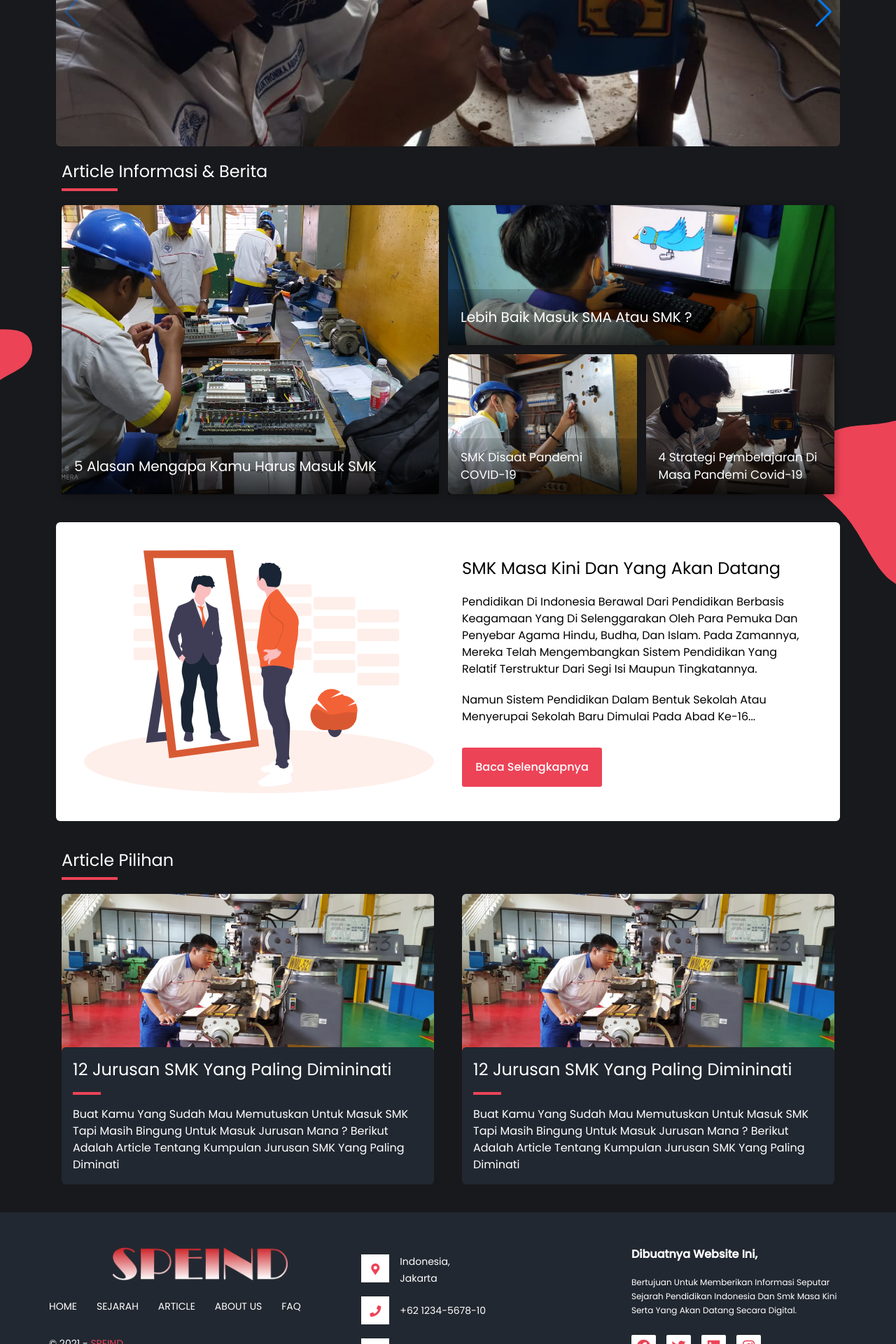
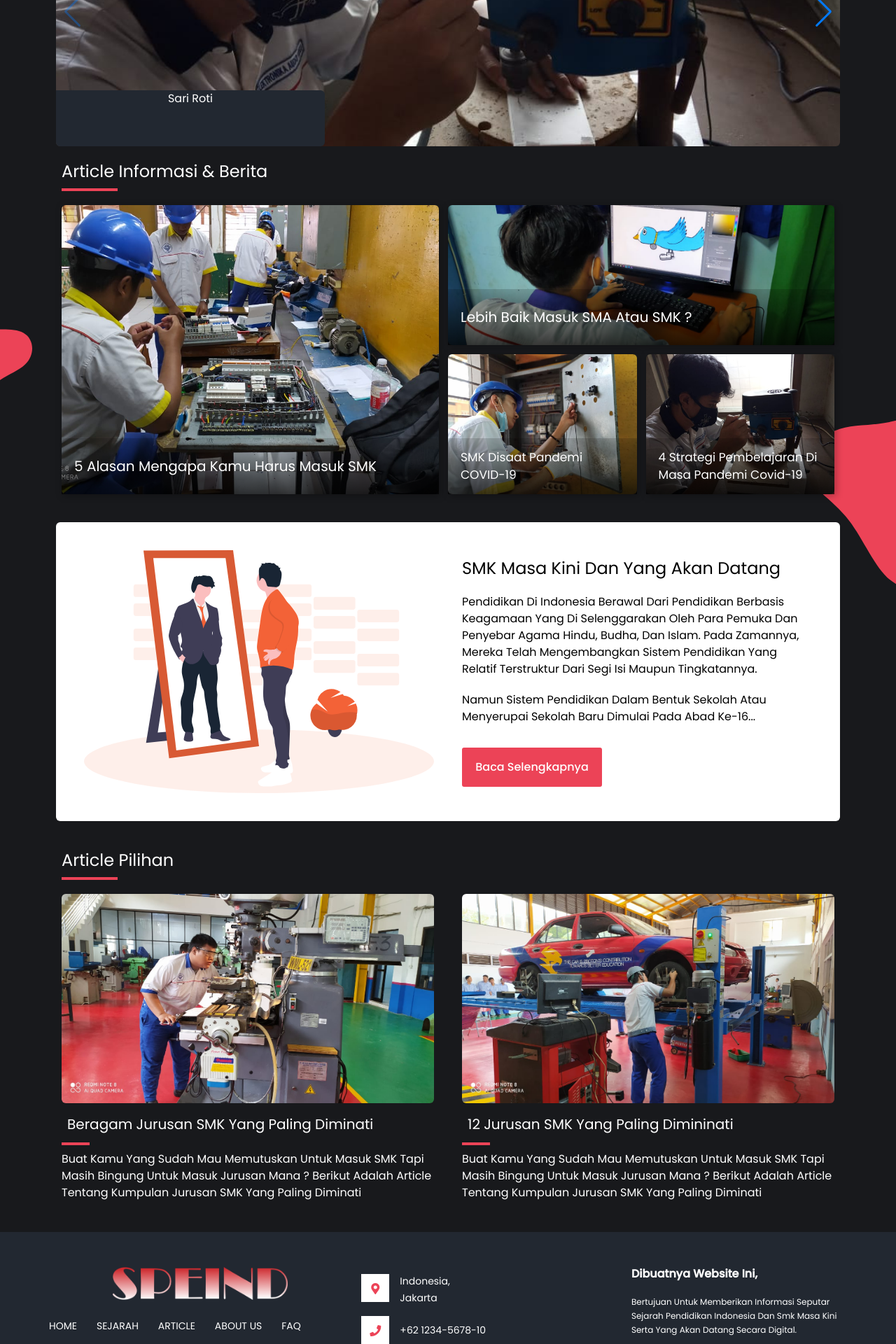
Before and after one commit to gkyla/speind, a Vue app: page /article in a window 1280 px wide. Shown: the part 411-2331 px from the top of the page at 70% size. Built offline with nearby package versions, Linux system fonts and the light colour scheme.

Commit message:
update article

```diff
--- a/public/data/articles.json
+++ b/public/data/articles.json
@@ -59,8 +59,8 @@
       {
          "id": "beragam-jurusan-smk-yang-paling-diminati",
          "name": "Beragam Jurusan SMK Yang Paling Diminati",
-         "htmlTemplate": "/data/template/beragam-jurusan-smk-yang-paling-diminati",
-         "picture": "/img/article/ei.jpg"
+         "htmlTemplate": "/data/template/beragam-jurusan-smk-yang-paling-diminati.html",
+         "picture": "/img/article/tp.jpeg"
       }
    ]
 }
--- a/public/data/template/beragam-jurusan-smk-yang-paling-diminati.html
+++ b/public/data/template/beragam-jurusan-smk-yang-paling-diminati.html
@@ -9,12 +9,12 @@
    bekerja di bidang tertentu.
 </p>
 <br />
-<h3 class="text-xl font-bold">
+<h3 class="font-bold">
    Tujuan Kompetensi Teknik dan Keahlian Usaha di Sepeda Motor
 </h3>
 
 <br />
-<ul>
+<ul style="list-style-type:circle">
    <li>Pahami dasar-dasar mesin</li>
    <li>Pahami proses otomotif dasar</li>
 
@@ -26,12 +26,11 @@
       Menerapkan prosedur untuk keselamatan, kesehatan kerja dan lingkungan
       tempat kerja
    </li>
-   <li></li>
 </ul>
-
-<h2 class="text-xl">Kompetensi Kerja</h2>
-
-<ul>
+<br />
+<h2 class="font-bold">Kompetensi Kerja</h2>
+<br />
+<ul style="list-style-type:circle">
    <li>Memperbaiki sistem hidrolik sepeda motor</li>
    <li>Memperbaiki sistem gas buang</li>
    <li>Pertahankan baterai</li>
@@ -53,76 +52,80 @@
    <li>Lakukan perbaikan sistem pengisian</li>
    <li>Perbaiki sistem pengapian</li>
 </ul>
-
-<h2 class="text-xl">Lingkup Pekerjaan</h2>
-
-<ul>
+<br />
+<h2 class=" font-bold">Lingkup Pekerjaan</h2>
+<br />
+<ul style="list-style-type:circle">
    <li>Teknisi perakitan atau teknisi produksi di industri Sepeda Motor</li>
    <li>Pengusaha di bidang Otomotif (Bengkel Sepeda Motor)</li>
 </ul>
-
-<h2 class="text-xl">Teknik Komputer dan Jaringan ( TKJ )</h2>
+<br />
+<h2 class="text-xl font-bold">Teknik Komputer dan Jaringan ( TKJ )</h2>
 <br />
 Dalam sebuah perusahaan, jaringan komputer adalah suatu keharusan. Setiap
 komputer di kantor harus dapat terhubung ke komputer lain.
 <br />
-Materi yang belajar Siswa TKJ
+<br />
+<h2 class=" font-bold">Materi yang belajar Siswa TKJ</h2>
+
 <br />
 Sehingga siswa lulusan TKJ memiliki keterampilan untuk mengurus segala catatan
 komputer di masa depan.
 <br />
-<ul>
+<br />
+<ul style="list-style-type:circle">
    <li>Cisco</li>
    <li>Mikrotik</li>
    <li>Nirkabel</li>
 </ul>
-
-<br />
 <br />
 Prospek Kerja Siswa TKJ, Beberapa gambaran prospek kerja sisa TKJ di antaranya
 adalah sebagai berikut:
 <br />
-<ul>
+<br />
+<ul style="list-style-type:circle">
    <li>Desainer Jaringan</li>
    <li>
       Insinyur Jaringan
    </li>
    <li>Pusat Operasi Jaringan</li>
-   <li></li>
 </ul>
 
 <br />
 <br />
-<h2 class="text-xl">Multimedia</h2>
+<h2 class="text-xl font-bold">Multimedia</h2>
 <br />
 Grafis, Suara dan Audio, Video, Animasi, Desain Web, Media Penyimpanan , Setup
 dan Pengoperasian Video Dasar, dan Menyunting Suara.
+<br />
 <br />
 Pengembang Web (Pengembangan Web) terdiri dari Pembuat Web dan Pemelihara Web
 Pengembang Multimedia (Pengembangan Multimedia) terdiri dari Pembuat Multimedia
 dan Pemelihara Multimedia
 <br />
-
-<h2 class="text-xl">Asisten Keperawatan</h2>
-
+<br />
+<h2 class="text-xl font-bold">Asisten Keperawatan</h2>
+<br />
 Peluang kerja jurusan Asisten Keperawatan ini cukup besar dan sudah habisnya.
 Untuk kamu yang mau melanjutkan (kuliah) ke Perguruan Tinggi, Jurusan Asisten
 Keperawatan juga banyak terkenal di Perguruan Tinggi atau Universitas Negeri
 atau Swasta.
-
-<h2 class="text-xl">Animasi dan Multimedia</h2>
-
+<br />
+<br />
+<h2 class="text-xl font-bold">Animasi dan Multimedia</h2>
+<br />
 Posisi pertama adalah jurusan Animasi dan Multimedia. Yang terpenting adalah
 jika kamu mahir dalam bidang maka bukan hanya mampu mencapai pekerjaan yang baik
 dengan gaji yang besar, tetapi juga kamu bisa menjadi freelancer.
-
-<h2 class="text-xl">Pariwisata</h2>
+<br />
+<br />
+<h2 class="text-xl font-bold">Pariwisata</h2>
 <br />
 Jurusan pariwisata sangat berusaha untuk memperoleh kehidupan yang lebih layak
 kedepannya. Bermain pun tidak lagi seperti dulu, bermain di alam bebas,
 kotoran-kotoran bersama teman-teman sebaya dan segala keseruan yang ada. Saat
 ini, semuanya serba online.
-
+<br />
 <br />
 Membuat grup online dari media sosial, grup komunikasi khusus seperti WhatsApp.
 Itu semua tentunya akan mengakibatkan kejenuhan sehingga membutuhkan penyegaran
@@ -130,16 +133,17 @@ di luar ruangan. Dengan memiliki ilmu dalam bidang pariwisata, kamu bisa menjadi
 tempat wisata, pemandu wisata, travel blogger, konsultan pariwisata, wedding
 organizer, manajemen restoran, dan banyak lagi yang lainnya.
 <br />
-<h2 class="text-xl">Mesin dan Elektro</h2>
+<br />
+<h2 class="text-xl font-bold">Mesin dan Elektro</h2>
 <br />
 Jika kamu berhasil menjadi karyawan di perusahaan dengan jabatan mekanik atau
 teknisi listrik, maka gaji yang kamu peroleh cukup besar. Biasanya gajinya di
 atas rata-rata perusahaan yang menangani.
-
 <br />
-<h2 class="text-2xl">Jurusan SMK Untuk Anak Wanita?</h2>
 <br />
-<h2 class="text-xl">Tata Boga</h2>
+<h2 class="text-2xl font-bold">Jurusan SMK Untuk Anak Wanita?</h2>
+<br />
+<h2 class="text-xl font-bold">Tata Boga</h2>
 
 <br />
 Minat utama berikutnya di SMK bagi anak perempuan adalah kuliner. Siswa yang
@@ -155,21 +159,23 @@ mengolah makanan bergizi. Beberapa makanan dari bioteknologi juga akan diajarkan
 disini. Jenis bisnis seperti katering, kue kering, dan kafe, dapat dipilih
 dengan tambahan keterampilan manajemen yang baik.
 <br />
+<br />
 
-<h2 class="text-xl">Akuntansi</h2>
-
+<h2 class="text-xl font-bold">Akuntansi</h2>
 <br />
 Akuntansi bisa menjadi salah satu jurusan di SMK putri. Departemen ini menuntut
 ketelitian dan ketekunan. Siswa juga dapat melanjutkan ke tingkat sarjana untuk
 menjadi akuntan. Bagi mahasiswa yang berminat bekerja kantoran dan suka
 menghitung uang, jurusan ini bisa jadi pertimbangan.
-<br /><br />
-<h2 class="text-xl">Model</h2>
+<br />
+<br />
+<h2 class="text-xl font-bold">Model</h2>
 <br />
 Salah satu jurusan favorit di SMK untuk perempuan adalah fashion. Jurusan ini
 sangat digemari terutama oleh para mahasiswi yang hobi menjahit. Tak hanya itu,
 jurusan tersebut juga mengajarkan desain busana. Ini dapat digunakan sebagai
 bekal untuk mendirikan modeste atau tempat menjahit sendiri.
+<br />
 <br />
 Sekarang adalah era kewirausahaan. Dengan ketrampilan fashion, nantinya
 mahasiswa bisa memiliki usaha sendiri bahkan mempekerjakan orang lain. Beberapa
@@ -179,8 +185,7 @@ fashion show yang membuat mereka mengenal fashion stage.
 
 <br />
 <br />
-<h2 class="text-xl">Farmasi</h2>
-
+<h2 class="text-xl font-bold">Farmasi</h2>
 <br />
 Jurusan Farmasi bisa menjadi pilihan jurusan di SMK untuk anak perempuan.
 Departemen ini juga membutuhkan ketelitian. Profil kerja departemen ini juga
@@ -188,9 +193,11 @@ cukup baik. Misalnya melanjutkan kuliah di bidang farmasi dan terus mendapatkan
 izin sebagai apoteker. Bagi lulusan SMK Farmasi bisa mencoba pekerjaan
 kefarmasian di apotek.
 <br />
+<br />
 Hal yang perlu diperhatikan dalam memilih jurusan SMK untuk anak perempuan
 adalah keterlibatan mereka. Sebaiknya amati hobi anak Anda untuk mengarahkannya
 ke arah yang benar.Selain itu, perhatikan nilai-nilai di sekolah.
+<br />
 <br />
 Untuk mengambil jurusan Farmasi misalnya, anak harus memiliki nilai bagus dalam
 mata pelajaran IPA. Jurusan Akuntansi harus memiliki nilai ekonomis yang baik.
--- a/src/views/Article.vue
+++ b/src/views/Article.vue
@@ -13,6 +13,20 @@
         :navigation="true"
         class="h-96 rounded-md"
       >
+        <div
+          class="
+            w-96
+            h-20
+            bg-speind-gray
+            rounded-r-md
+            absolute
+            bottom-0
+            left-0
+            z-20
+          "
+        >
+          Sari roti
+        </div>
         <swiper-slide>
           <img
             src="/img/article/av.jpeg"
@@ -115,21 +129,25 @@
             alt="Kumpulan Jurusan SMK yang paling diminati"
           />
 
-          <div
+          <div class="rounded-md text-speind-white mt-2 py-1 relative z-10">
+            <router-link
+              to="/article/beragam-jurusan-smk-yang-paling-diminati"
               class="
-              bg-speind-gray
+                text-left
+                panel-link
+                hover:text-speind-red
+                hover:bg-speind-white
+                transition-all
+                block
+                py-1
+                px-2
                 rounded-md
-              p-4
-              text-speind-white
-              -mt-20
-              relative
-              z-10
+                md:text-xl
               "
             >
-            <h1 class="text-2xl rounded-md text-speind-white text-left">
-              12 Jurusan SMK yang paling dimininati
-            </h1>
-            <div class="bg-speind-red w-10 h-1 my-4"></div>
+              Beragam Jurusan SMK Yang Paling Diminati
+            </router-link>
+            <div class="bg-speind-red w-10 h-1 my-2"></div>
             <p class="text-left">
               Buat kamu yang sudah mau memutuskan untuk masuk SMK tapi masih
               bingung untuk masuk jurusan mana ? berikut adalah article tentang
@@ -141,25 +159,29 @@
         <div class="rounded-md">
           <img
             class="rounded-md"
-            src="/img/article/tp.jpeg"
+            src="/img/article/kk-tkr.jpeg"
             alt="Kumpulan Jurusan SMK yang paling diminati"
           />
 
-          <div
+          <div class="rounded-md py-1 mt-2 text-speind-white relative z-10">
+            <router-link
+              to="/article/w"
               class="
-              bg-speind-gray
+                block
+                text-left
+                panel-link
+                hover:text-speind-red
+                hover:bg-speind-white
+                transition-all
+                py-1
+                px-2
                 rounded-md
-              p-4
-              text-speind-white
-              -mt-20
-              relative
-              z-10
+                md:text-xl
               "
             >
-            <h1 class="text-2xl rounded-md text-speind-white text-left">
               12 Jurusan SMK yang paling dimininati
-            </h1>
-            <div class="bg-speind-red w-10 h-1 my-4"></div>
+            </router-link>
+            <div class="bg-speind-red w-10 h-1 my-2"></div>
             <p class="text-left">
               Buat kamu yang sudah mau memutuskan untuk masuk SMK tapi masih
               bingung untuk masuk jurusan mana ? berikut adalah article tentang
```
Also changed, not shown: public/img/article/kk-tkr.jpeg (added). Lines whose indentation alone changed are shown as unchanged.
